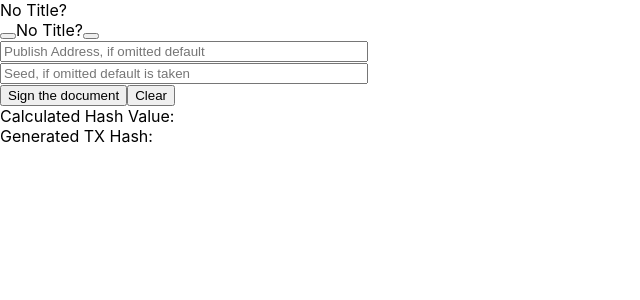
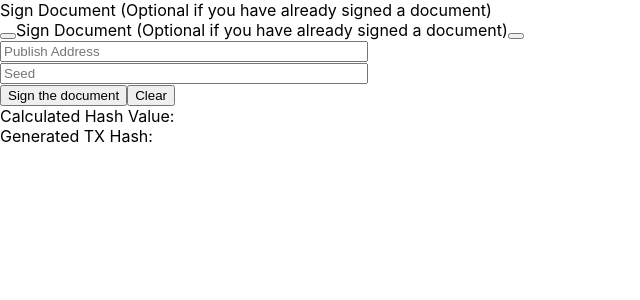
Before and after one commit to iotaledger/poc-document-immutable-blueprint, a React (Create React App) app: page /sign in a window 1280 px wide. Shown: the top 300 px of the page, without its empty margins (0-640 px from the left). Built offline with nearby package versions, Linux system fonts and the light colour scheme; some icons are missing.

Commit message:
fixed navigation

```diff
--- a/src/App.js
+++ b/src/App.js
@@ -18,6 +18,7 @@ class App extends Component {
   constructor(props) {
     super(props)
     this.state = {
+      pathname: window.location.pathname,
       pageTitle: 'No Title?',
       file: null,
       transactionHash: '',
@@ -127,9 +128,12 @@ class App extends Component {
     return (
         <Router>
           <div>
-            <Header pageTitle={this.state.pageTitle} />
+            <Header pageTitle={this.state.pageTitle} location={this.state.pathname} />
 
-            <Route exact path="/" component={() => <GeneralParams handleFileSet={this.handleFileSet} onProviderSelected={this.onProviderSelected} hashValue={this.state.hashValue} />} />
+            <Route exact path="/" component={(match) => (<GeneralParams
+                                                      handleFileSet={this.handleFileSet}
+                                                      onProviderSelected={this.onProviderSelected}
+                                                      hashValue={this.state.hashValue} />)} />
             <Route path="/sign" component={() => (<DocumentSignature
                                                     pubAddress={this.state.pubAddress}
                                                     handleInputTextChange={this.handleInputTextChange}
--- a/src/partials/DocumentSignature.js
+++ b/src/partials/DocumentSignature.js
@@ -28,7 +28,7 @@ class App extends Component {
                id="input"
                name="pubAddress"
                style={styles}
-               placeholder="Publish Address, if omitted default"
+               placeholder="Publish Address"
                value={this.props.pubAddress}
                onChange={this.props.handleInputTextChange}
         />
@@ -39,7 +39,7 @@ class App extends Component {
                id="input"
                name="pubSeed"
                style={styles}
-               placeholder="Seed, if omitted default is taken"
+               placeholder="Seed"
                value={this.props.pubSeed}
                onChange={this.props.handleInputTextChange}
         />
--- a/src/partials/header.js
+++ b/src/partials/header.js
@@ -1,18 +1,39 @@
 import React, { Component } from 'react';
 import { BrowserRouter as Router, Route, Link } from "react-router-dom";
+const navMap = new Map();
+navMap.set('/', {pageTitle: 'General Parameters', prev: null, next: '/sign'})
+      .set('/sign', {pageTitle: 'Sign Document (Optional if you have already signed a document)', prev: '/', next: '/verif'})
+      .set('/verif', {pageTitle: 'Verify Document', prev: '/sign', next: null})
 
-function Header(props) {
+class Header extends Component {
+  constructor(props) {
+    super(props)
+    this.state = {
+      currPath: window.location.pathname
+    }
+    this.changeLocation = this.changeLocation.bind(this)
+  }
+  changeLocation(forward) {
+    const currPath = window.location.pathname
+    if(forward) {
+      this.setState({ currPath: navMap.get(currPath).next })
+    } else {
+      this.setState({ currPath: navMap.get(currPath).prev })
+    }
+  }
+  render() {
+    const currScrData = navMap.get(this.state.currPath)
     return (<section className="sub-header__wrapper">
         <div className="sub-header">
-          <span className="sub-header__title">{props.pageTitle}</span>
+            <span className="sub-header__title">{currScrData.pageTitle}</span>
             <section className="sub-header__body">
-              <Link to="/sign"><button className="arrow-button arrow-button--left"></button></Link>
-              <span className="sub-header__bottom-title">{props.pageTitle}</span>
-              <Link to="/verif"><button className="arrow-button arrow-button--right"></button></Link>
+                <Link to={currScrData.prev}><button onClick={e => this.changeLocation(0)} className="arrow-button arrow-button--left"></button></Link>
+                <span className="sub-header__bottom-title">{currScrData.pageTitle}</span>
+                <Link to={currScrData.next}><button onClick={e => this.changeLocation(1)} className="arrow-button arrow-button--right"></button></Link>
             </section>
         </div>
       </section>)
   }
-
+}
 
 export default Header
```
Lines whose indentation alone changed are shown as unchanged.
